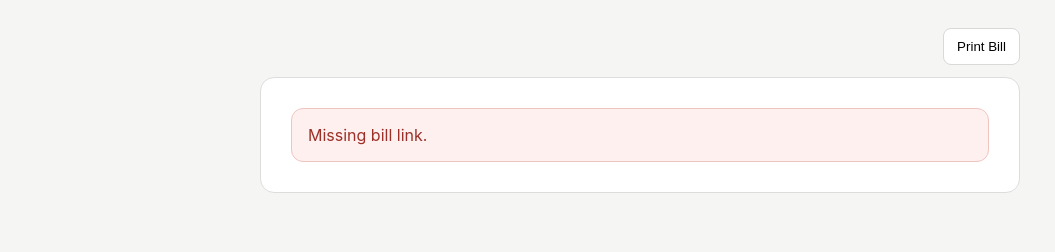
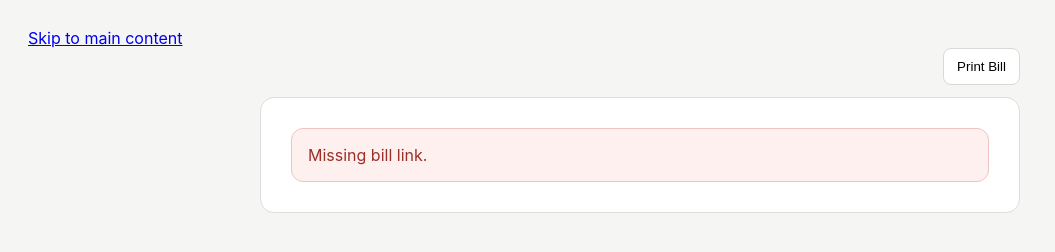
Before and after one commit to jofalinJ/rainbow, a website built with Vite: page invoice.html in a window 1280 px wide. Shown: the whole page, without its empty margins (0-1055 px from the left). Built offline with nearby package versions, Linux system fonts and the light colour scheme; a web font is replaced by a local one.

Commit message:
a11y: add keyboard skip navigation to invoice.html

```diff
--- a/invoice.html
+++ b/invoice.html
@@ -43,7 +43,8 @@ button{border:1px solid #d9d9d6;background:#fff;border-radius:8px;padding:10px 1
 <link rel="stylesheet" href="design-system.css?v=20261103">
 </head>
 <body>
-<main class="invoice-wrap">
+<a class="skip-link" href="#mainContent">Skip to main content</a>
+<main class="invoice-wrap" id="mainContent" tabindex="-1">
 <div id="toolbar" class="toolbar"><button id="printBtn" type="button">Print Bill</button><button id="waBtn" type="button" style="display:none">WhatsApp</button></div>
 <section id="invoice" class="invoice"><div class="error">Loading bill…</div></section>
 </main>
```
